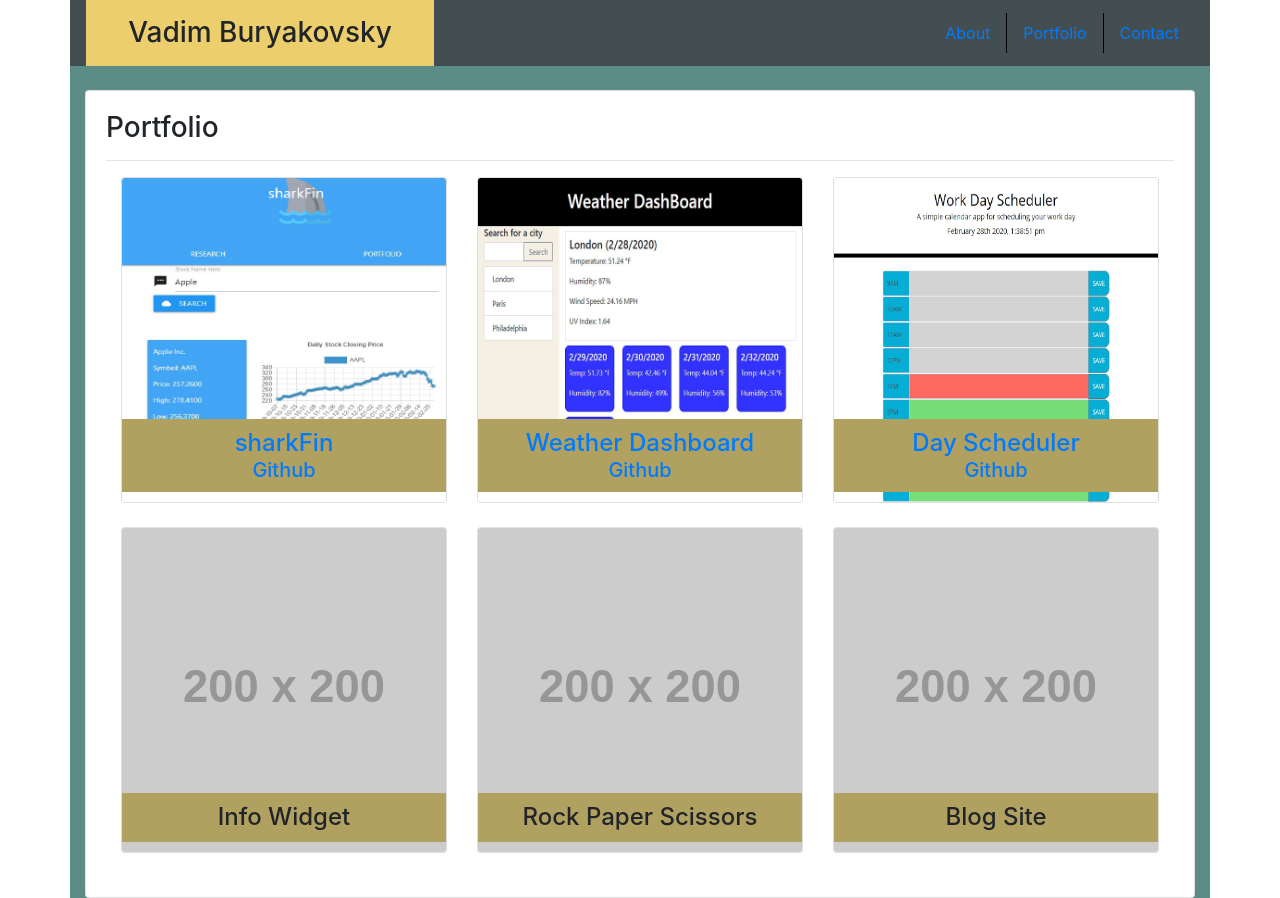
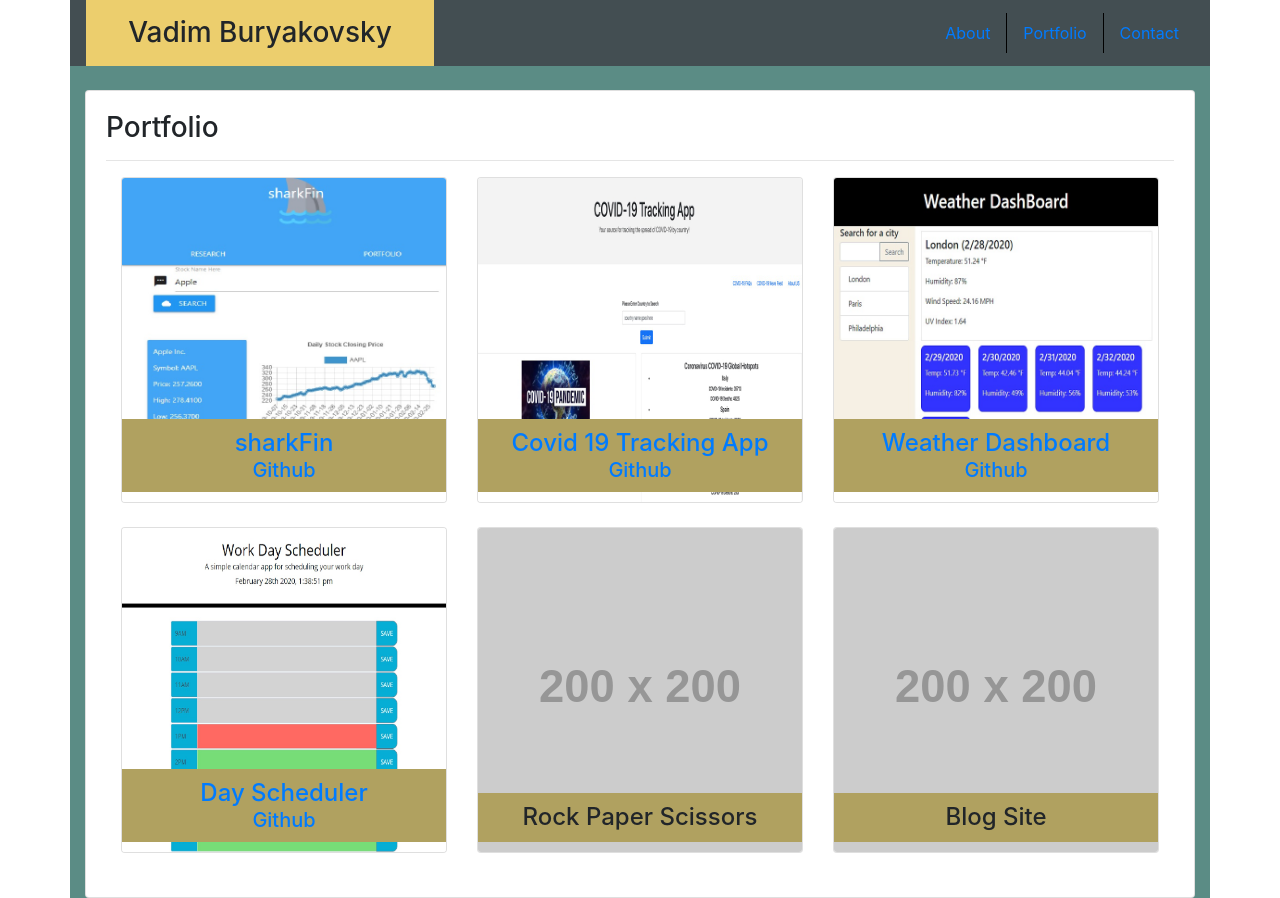
Before and after one commit to vadimsusername/vadimsusername.github.io, a plain HTML site: page portfolio.html in a window 1280 px wide. Drawn offline with nearby package versions, Linux system fonts and the light colour scheme; placeholder pictures from the web are drawn by us.

Commit message:
added project 2 to portfolio

```diff
--- a/portfolio.html
+++ b/portfolio.html
@@ -59,6 +59,22 @@
                                   </div>
                               </div>
                               <div class="col-12 col-md-6 col-xl-4">
+                                <div class="card mb-4">
+                                   <a href="https://covid-19-tracking-app.herokuapp.com/" target="_blank">
+                                  <!-- <img src="https://via.placeholder.com/200" class="img-fluid 3"  alt="Responsive image" > -->
+                                    <img class="card-img" src="covid19_screenshot2.jpg" alt="Card image cap">
+                                    <div class="card-img-overlay image-overlay">
+                                        <h4 class="card-text text-center ">
+                                            Covid 19 Tracking App
+                                        </h4>
+                                        <h5 class="card-text text-center">
+                                            <a href="https://github.com/vadimsusername/Covid-19-Tracking-App" target="_blank">Github</a>
+                                        </h5>
+                                    </div>
+                                   </a>
+                                </div>
+                              </div>
+                              <div class="col-12 col-md-6 col-xl-4">
                                   <div class="card mb-4">
                                     <a href="https://vadimsusername.github.io/weatherdashboard/" target="_blank">
                                     <!-- <img src="https://via.placeholder.com/200" class="img-fluid 3"  alt="Responsive image" > -->
@@ -89,17 +105,6 @@
 
                                     </div>
                                   </a>
-                                </div>
-                              </div>
-                              <div class="col-12 col-md-6 col-xl-4">
-                                <div class="card mb-4">
-                                  <!-- <img src="https://via.placeholder.com/200" class="img-fluid 3"  alt="Responsive image" > -->
-                                  <img class="card-img" src="https://via.placeholder.com/200" alt="Card image cap">
-                                  <div class="card-img-overlay image-overlay">
-                                      <h4 class="card-text text-center ">
-                                          Info Widget
-                                      </h4>
-                                  </div>
                                 </div>
                               </div>
                               <div class="col-12 col-md-6 col-xl-4">
```
Also changed, not shown: index.html (+1 -1 lines), Vadim.gif (added), Vadim.jpg (added), Vadim.png (added), covid19_screenshot.jpg (added), covid19_screenshot.png (added), covid19_screenshot2.jpg (added).
